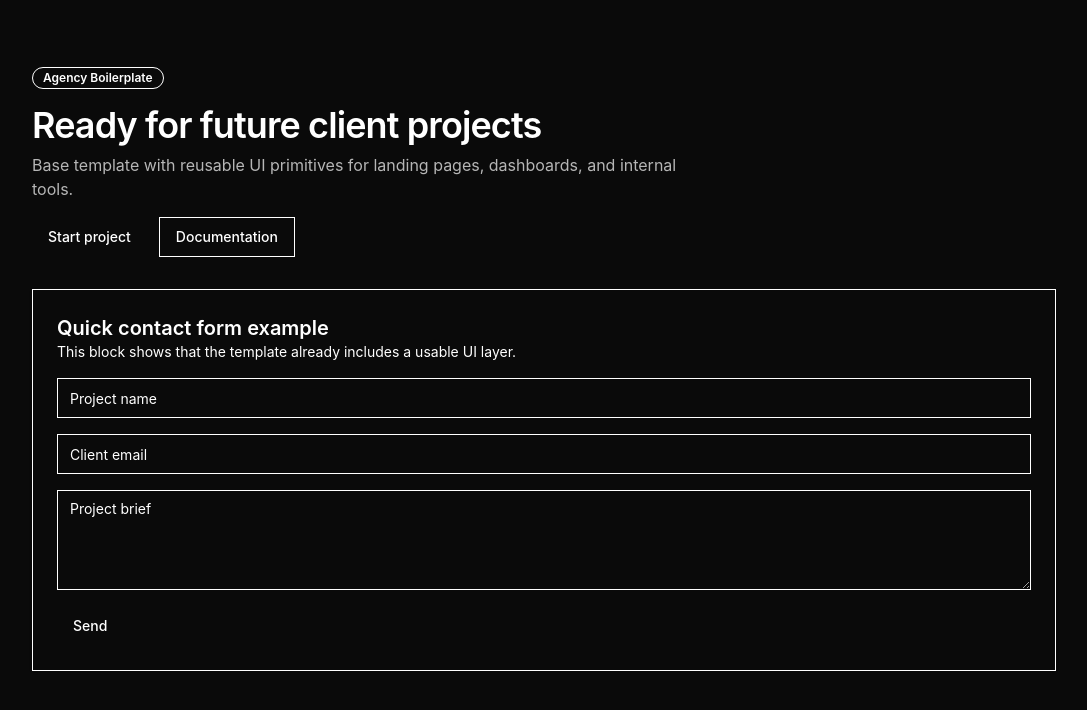
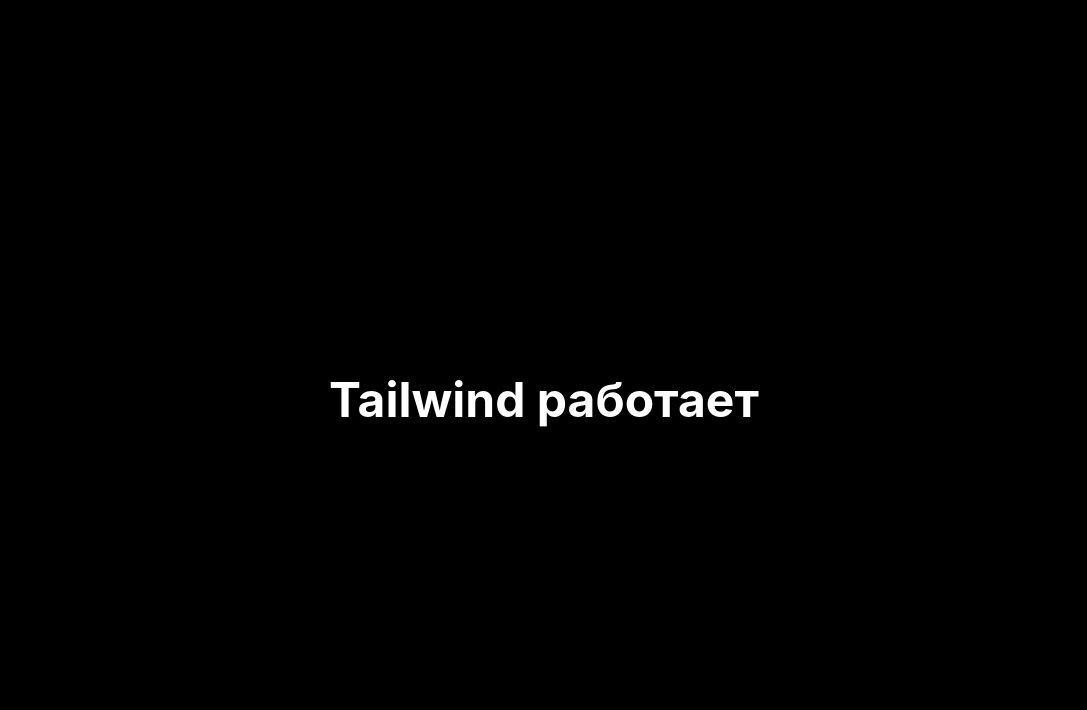
Before and after one commit to Qascade-AGC/agency-boilerplate, a Next.js app: page / in a window 1280 px wide. Shown: the top 710 px of the page, without its empty margins (96-1183 px from the left). Built offline with nearby package versions, Linux system fonts and the light colour scheme.

Commit message:
Update page.tsx

```diff
--- a/app/page.tsx
+++ b/app/page.tsx
@@ -1,56 +1,9 @@
-import { Button } from "@/components/ui/button"
-import { Badge } from "@/components/ui/badge"
-import {
-  Card,
-  CardContent,
-  CardDescription,
-  CardHeader,
-  CardTitle,
-} from "@/components/ui/card"
-import { Input } from "@/components/ui/input"
-import { Textarea } from "@/components/ui/textarea"
-
 export default function Home() {
   return (
-    <main className="min-h-screen px-6 py-16">
-      <div className="mx-auto flex w-full max-w-5xl flex-col gap-8">
-        <div className="space-y-4">
-          <Badge variant="outline">Agency Boilerplate</Badge>
-
-          <div className="space-y-2">
-            <h1 className="text-4xl font-semibold tracking-tight">
-              Ready for future client projects
-            </h1>
-            <p className="max-w-2xl text-[var(--foreground)]/70">
-              Base template with reusable UI primitives for landing pages,
-              dashboards, and internal tools.
-            </p>
-          </div>
-
-          <div className="flex flex-wrap gap-3">
-            <Button>Start project</Button>
-            <Button variant="secondary">Documentation</Button>
-          </div>
-        </div>
-
-        <Card>
-          <CardHeader>
-            <CardTitle>Quick contact form example</CardTitle>
-            <CardDescription>
-              This block shows that the template already includes a usable UI layer.
-            </CardDescription>
-          </CardHeader>
-
-          <CardContent className="flex flex-col gap-4">
-            <Input placeholder="Project name" />
-            <Input placeholder="Client email" />
-            <Textarea placeholder="Project brief" />
-            <div>
-              <Button>Send</Button>
-            </div>
-          </CardContent>
-        </Card>
-      </div>
+    <main className="min-h-screen flex items-center justify-center bg-black">
+      <h1 className="text-5xl font-bold text-white">
+        Tailwind работает
+      </h1>
     </main>
   )
 }
```
